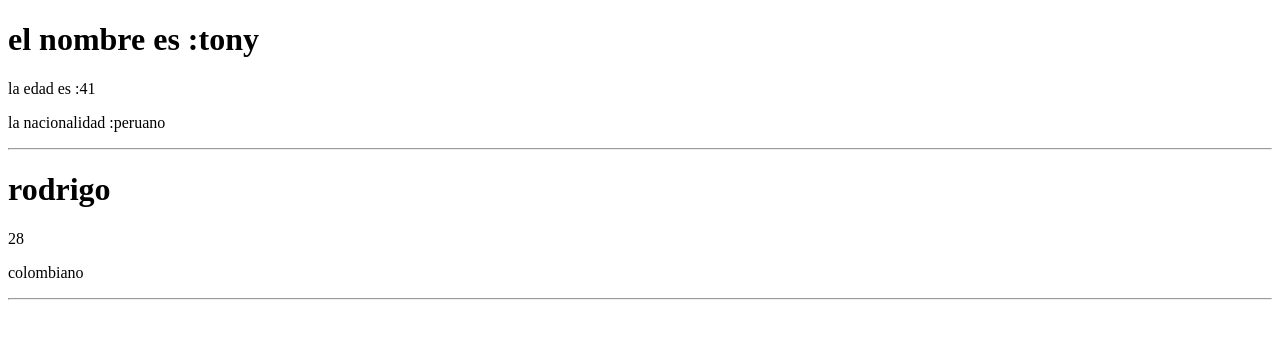
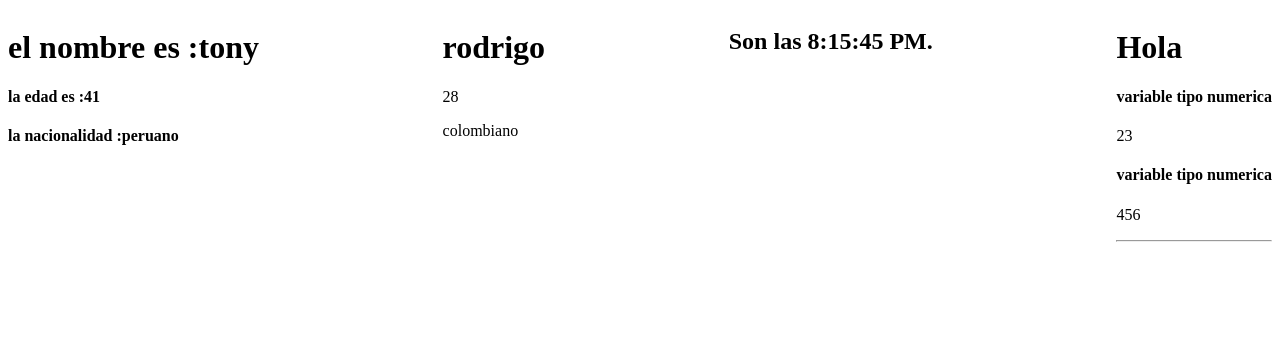
Before and after one commit to vidasanta/hola-mundo-3, a React (Vite) app: page /pantalla5 in a window 1280 px wide. Shown: the top 338 px of the page. Built offline with nearby package versions, Linux system fonts and the light colour scheme.

Commit message:
12_03_2024_07_32pm

```diff
--- a/src/App.jsx
+++ b/src/App.jsx
@@ -18,9 +18,11 @@ export default function App() {
           <Route path="/pantalla3" element={<Reloj />} />
           <Route path="/pantalla4" element={<PrimerComponente />} />
           <Route path="/pantalla5" element={
-            <div> <SegundoComponente nombre= "tony" edad ={40+1} nacionalidad="peruano" />
-            <div> <TercerComponente nombre= "rodrigo" edad ={28} nacionalidad="colombiano" />
-            </div>
+            <div style={{ display: 'flex', justifyContent: 'space-between' }}>
+                  <SegundoComponente nombre= "tony" edad ={40+1} nacionalidad="peruano" />
+                  <TercerComponente nombre= "rodrigo" edad ={28} nacionalidad="colombiano" />
+                  <Reloj />
+                  <PrimerComponente />
            </div>
             }
             />
@@ -30,3 +32,5 @@ export default function App() {
     </main>
   );
 }
+
+//<div style={{ display: 'flex', justifyContent: 'space-between' }}>     Esto sirve para que todos los elmentos se alineen. En este caso se alinean los componenentes de la pantalla 5
--- a/src/PrimerComponente.jsx
+++ b/src/PrimerComponente.jsx
@@ -3,11 +3,14 @@ const texto = "Hola"
 const numero2 = 456
 export const PrimerComponente = () => {
   return (
-    <>
+    <div>
     <h1>{texto}</h1>
     <h4>variable tipo numerica</h4> <p> {numero} </p>
     <h4>variable tipo numerica  </h4> <p> {numero2} </p>
     <hr/>
-    </>
+    </div>
        )
 }
+
+
+//<hr/>     Esto es para que genere una linea divisoria
--- a/src/SegundoComponente.jsx
+++ b/src/SegundoComponente.jsx
@@ -1,10 +1,10 @@
 export const SegundoComponente = ({nombre,edad,nacionalidad}) => {
   return (
-    <>
+    <div>
     <h1>el nombre es :{nombre} </h1>
-    <p>la edad es :{edad} </p>
-    <p>la nacionalidad :{nacionalidad} </p>
-      <hr/>
-    </>
+    <h4>la edad es :{edad} </h4>
+    <h4>la nacionalidad :{nacionalidad} </h4>
+
+    </div>
        )
 }
--- a/src/TercerComponente.jsx
+++ b/src/TercerComponente.jsx
@@ -1,10 +1,9 @@
 export const TercerComponente = (props) => {
   return (
-    <>
+    <div>
     <h1>{props.nombre}</h1>
     <p>{props.edad}</p>
     <p>{props.nacionalidad}</p>
-      <hr/>
-    </>
+     </div>
        )
 }
```
